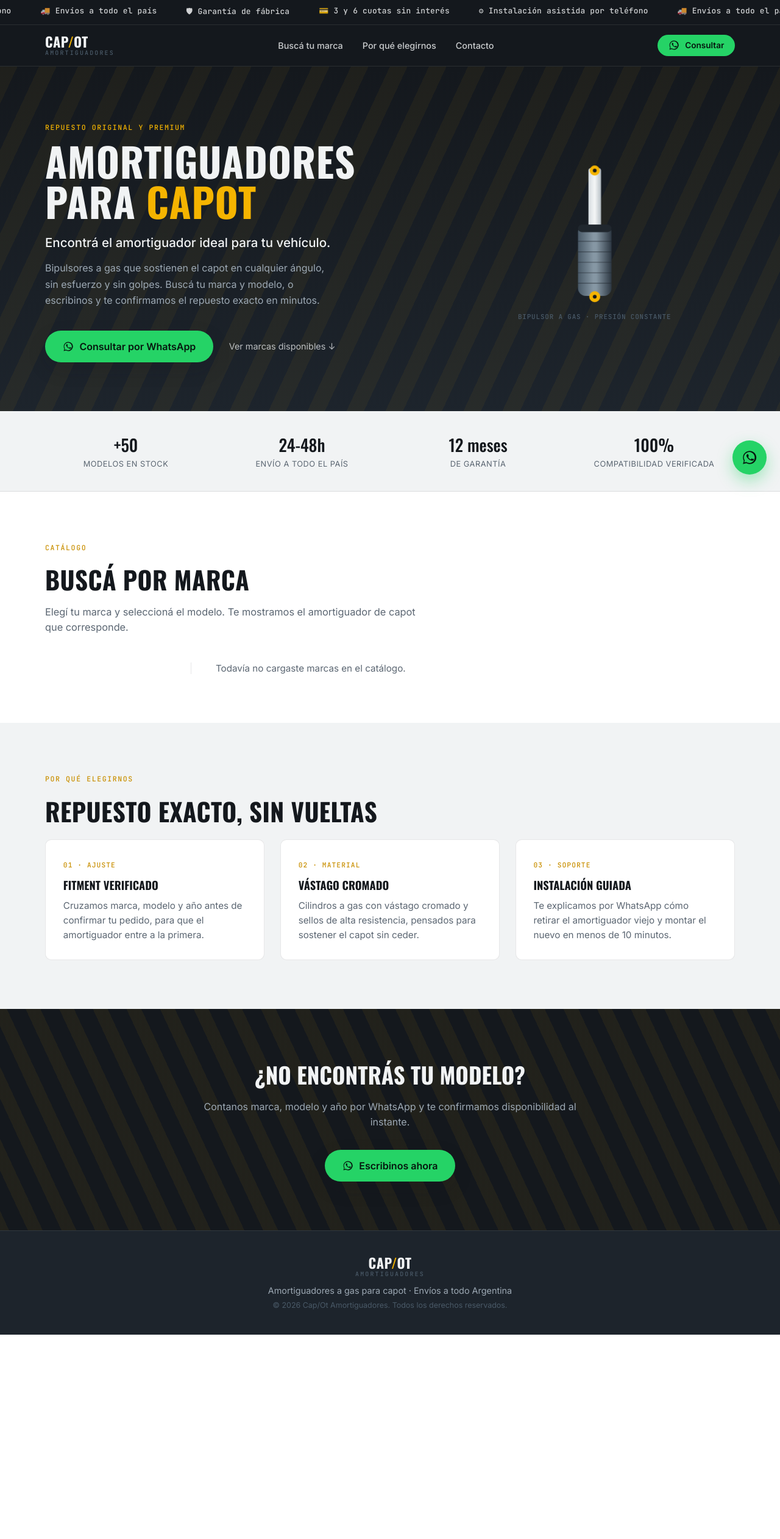
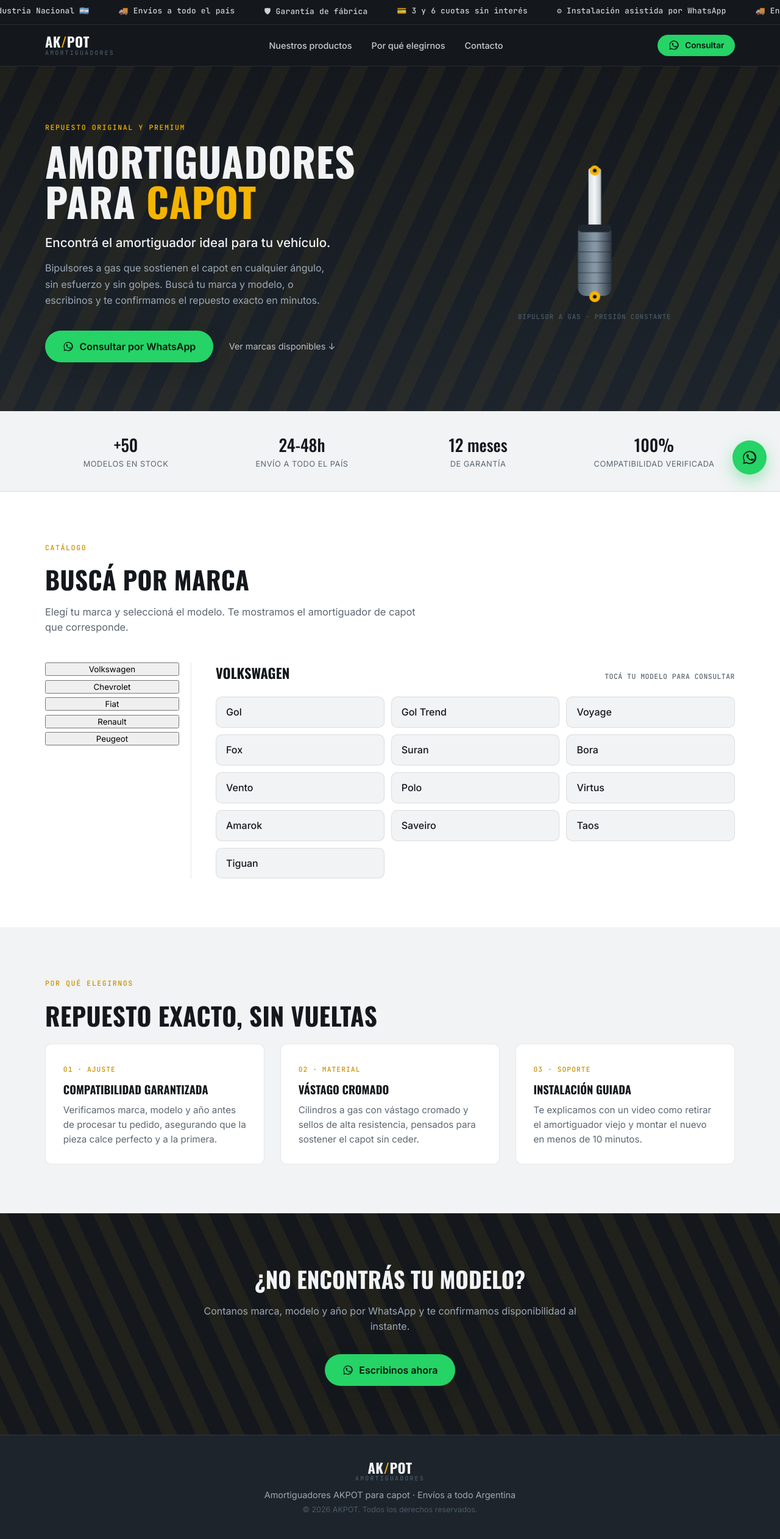
Before and after one commit to nnoqatesting/Akpot, a Django app: page / in a window 1280 px wide. Shown: the whole page at 61% size. Before the commit the page ends 2188 px from the top, so only its background shows below. Run offline with Django 4.2, Linux system fonts and the light colour scheme; data that the repository does not hold is empty.

Commit message:
Mi actualizacion con menu

```diff
--- a/catalog/templates/catalog/index.html
+++ b/catalog/templates/catalog/index.html
@@ -6,13 +6,15 @@
 <!-- Barra superior de beneficios -->
 <div class="topbar">
   <div class="topbar__track">
-    <span class="topbar__item">⚙ Instalación asistida por teléfono</span>
+
+     <span class="topbar__item">🧉 Industria Nacional 🇦🇷 </span>
+    <span class="topbar__item">🧉 Industria Nacional 🇦🇷 </span>
     <span class="topbar__item">🚚 Envíos a todo el país</span>
     <span class="topbar__item">🛡 Garantía de fábrica</span>
     <span class="topbar__item">💳 3 y 6 cuotas sin interés</span>
-    <span class="topbar__item">⚙ Instalación asistida por teléfono</span>
+    <span class="topbar__item">⚙ Instalación asistida por WhatsApp</span>
     <span class="topbar__item">🚚 Envíos a todo el país</span>
-    <span class="topbar__item">🛡 Garantía de fábrica</span>
+    <span class="topbar__item">🛡 🧉 Industria Nacional 🇦🇷 </span>
     <span class="topbar__item">💳 3 y 6 cuotas sin interés</span>
   </div>
 </div>
@@ -21,11 +23,11 @@
 <header class="header">
   <div class="header__inner">
     <a href="{% url 'catalog:index' %}" class="brand">
-      <span class="brand__mark">CAP<span>/</span>OT</span>
+      <span class="brand__mark">AK<span>/</span>POT</span>
       <span class="brand__sub">amortiguadores</span>
     </a>
     <nav class="nav">
-      <a href="#marcas">Buscá tu marca</a>
+      <a href="#marcas">Nuestros productos</a>
       <a href="#por-que">Por qué elegirnos</a>
       <a href="#contacto">Contacto</a>
     </nav>
@@ -127,30 +129,27 @@
 
     <div class="finder__layout">
       <div class="finder__rail" role="tablist" aria-label="Marcas">
-        {% for brand in brands %}
-        <button class="rail-tab{% if forloop.first %} is-active{% endif %}"
-                data-brand="{{ brand.slug }}"
+                {% for marca, modelos in catalogo.items %}
+                    <button class="brand-tab{% if forloop.first %} is-active{% endif %}"
                             role="tab"
-                aria-selected="{% if forloop.first %}true{% else %}false{% endif %}">
-          <span class="rail-tab__name">{{ brand.name }}</span>
-          <span class="rail-tab__count">{{ brand.models.count }}</span>
+                            data-target="{{ marca|slugify }}">
+                        {{ marca }}
                     </button>
                 {% endfor %}
             </div>
 
             <div class="finder__panels">
-        {% for brand in brands %}
-        <div class="panel{% if forloop.first %} is-active{% endif %}" data-panel="{{ brand.slug }}">
+                {% for marca, modelos in catalogo.items %}
+                    <div class="panel{% if forloop.first %} is-active{% endif %}" id="{{ marca|slugify }}">
                         <div class="panel__head">
-            <h3>{{ brand.name }}</h3>
+                            <h3>{{ marca }}</h3>
                             <span class="panel__hint">Tocá tu modelo para consultar</span>
                         </div>
                         <div class="model-grid">
-            {% for m in brand.models.all %}
-            <a class="model-chip" target="_blank" rel="noopener"
-               href="https://wa.me/{{ whatsapp_number }}?text={{ 'Hola! Busco un amortiguador de capot para '|add:brand.name|add:' '|add:m.name|urlencode }}">
-              <span class="model-chip__name">{{ m.name }}</span>
-              <span class="model-chip__go">→</span>
+                            {% for m in modelos %}
+                                <a class="model-chip" target="_blank" rel="noopener" href="https://wa.me/{{ whatsapp_number }}?text=Hola! Busco un amortiguador de capot para {{ marca }} {{ m }}">
+                                    <span class="model-chip__name">{{ m }}</span>
+                                    <span class="model-chip__go"></span>
                                 </a>
                             {% empty %}
                                 <p class="panel__empty">Todavía no cargaste modelos para esta marca.</p>
@@ -161,10 +160,10 @@
                     <p class="panel__empty">Todavía no cargaste marcas en el catálogo.</p>
                 {% endfor %}
             </div>
+
         </div>
     </div>
 </section>
-
 <!-- Por qué elegirnos -->
 <section class="why" id="por-que">
   <div class="why__inner">
@@ -174,8 +173,8 @@
     <div class="why__grid">
       <article class="why-card">
         <span class="why-card__code">01 · AJUSTE</span>
-        <h3>Fitment verificado</h3>
-        <p>Cruzamos marca, modelo y año antes de confirmar tu pedido, para que el amortiguador entre a la primera.</p>
+        <h3>COMPATIBILIDAD GARANTIZADA</h3>
+        <p>Verificamos marca, modelo y año antes de procesar tu pedido, asegurando que la pieza calce perfecto y a la primera.</p>
       </article>
       <article class="why-card">
         <span class="why-card__code">02 · MATERIAL</span>
@@ -185,7 +184,7 @@
       <article class="why-card">
         <span class="why-card__code">03 · SOPORTE</span>
         <h3>Instalación guiada</h3>
-        <p>Te explicamos por WhatsApp cómo retirar el amortiguador viejo y montar el nuevo en menos de 10 minutos.</p>
+        <p>Te explicamos con un video como retirar el amortiguador viejo y montar el nuevo en menos de 10 minutos.</p>
       </article>
     </div>
   </div>
@@ -209,11 +208,11 @@
 <footer class="footer">
   <div class="footer__inner">
     <div class="brand brand--footer">
-      <span class="brand__mark">CAP<span>/</span>OT</span>
+      <span class="brand__mark">AK<span>/</span>POT</span>
       <span class="brand__sub">amortiguadores</span>
     </div>
-    <p class="footer__text">Amortiguadores a gas para capot · Envíos a todo Argentina</p>
-    <p class="footer__legal">© {% now "Y" %} Cap/Ot Amortiguadores. Todos los derechos reservados.</p>
+    <p class="footer__text">Amortiguadores AKPOT para capot · Envíos a todo Argentina</p>
+    <p class="footer__legal">© {% now "Y" %} AKPOT. Todos los derechos reservados.</p>
   </div>
 </footer>
 
--- a/catalog/views.py
+++ b/catalog/views.py
@@ -1,15 +1,40 @@
 from django.conf import settings
 from django.shortcuts import render
 
-from .models import Brand
-
-
 def index(request):
     """Landing page: hero + buscador de marcas/modelos."""
-    brands = Brand.objects.prefetch_related("models").all()
+
+    # Este es tu diccionario manual con todos los autos
+    catalogo_autos = {
+        "Volkswagen": [
+            "Gol", "Gol Trend", "Voyage", "Fox", "Suran",
+            "Bora", "Vento", "Polo", "Virtus", "Amarok",
+            "Saveiro", "Taos", "Tiguan",
+        ],
+        "Chevrolet": [
+            "Corsa", "Classic", "Onix", "Prisma", "Cruze",
+            "Tracker", "S10", "Spin", "Agile", "Meriva",
+        ],
+        "Fiat": [
+            "Uno", "Palio", "Siena", "Cronos", "Argo",
+            "Toro", "Strada", "Fiorino", "Mobi", "Punto",
+        ],
+        "Renault": [
+            "Clio", "Sandero", "Logan", "Duster", "Kangoo",
+            "Oroch", "Megane", "Symbol", "Captur", "Kwid",
+        ],
+        "Peugeot": [
+            "206", "207", "208", "2008", "307", "308",
+            "3008", "Partner", "Expert", "Boxer",
+        ]
+    }
+
+    # Juntamos tus autos con los datos de WhatsApp que ya venían en el código original
     context = {
-        "brands": brands,
-        "whatsapp_number": getattr(settings, "WHATSAPP_NUMBER", "5491112345678"),
+        "catalogo": catalogo_autos,
+        "whatsapp_number": getattr(settings, "WHATSAAPP_NUMBER", "5491112345678"),
         "whatsapp_message": "Hola! Quiero consultar por un amortiguador de capot.",
     }
+
+    # Le mandamos todo al index.html
     return render(request, "catalog/index.html", context)
```
Lines whose indentation alone changed are shown as unchanged.
